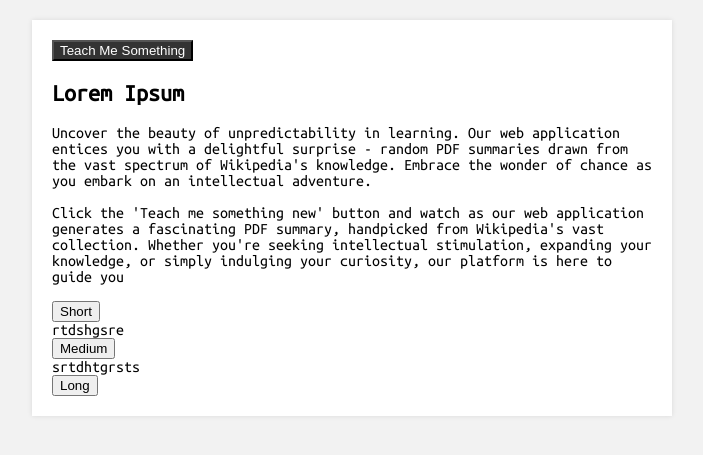
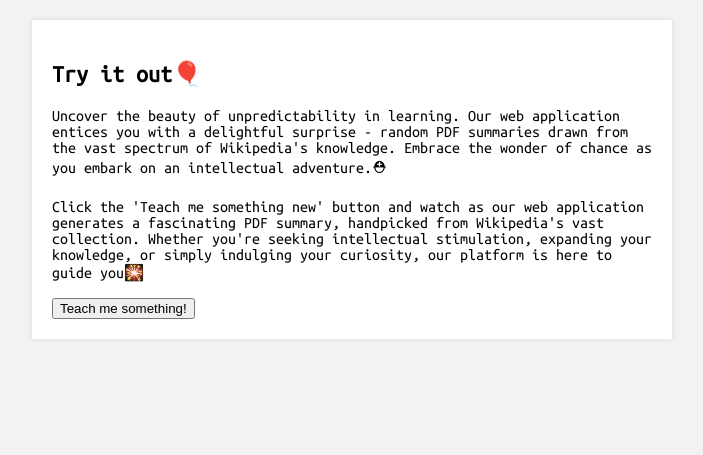
Before and after one commit to Terlo/pdf-joiner, a Flask app: page / in a window 1280 px wide. Shown: the part 64-519 px from the top of the page, without its empty margins (288-991 px from the left). Run offline with Flask 2, Linux system fonts and the light colour scheme.

Commit message:
update files

```diff
--- a/app.py
+++ b/app.py
@@ -18,7 +18,10 @@ def generate_pdf(button_pressed):
         min_length=10;max_length=17
     if button_pressed == "Short":
         min_length=6;max_length=10
+    else:
+        min_length = 10;max_length =17
     complete = False
+
     while complete == False:
         # Trying to open a random Wikipedia article
         res = requests.get("https://en.wikipedia.org/wiki/Special:Random")
--- a/templates/index.html
+++ b/templates/index.html
@@ -12,27 +12,19 @@
     <h1>Teach Me Something New</h1>
   </header>
   <main>
-    <button id="generate-btn">Teach Me Something</button>
+
     <div id="summary">
-      <h2>Lorem Ipsum</h2>
+	    <h2>Try it out🎈</h2>
       <p>
-        Uncover the beauty of unpredictability in learning. Our web application entices you with a delightful surprise - random PDF summaries drawn from the vast spectrum of Wikipedia's knowledge. Embrace the wonder of chance as you embark on an intellectual adventure.
+        Uncover the beauty of unpredictability in learning. Our web application entices you with a delightful surprise - random PDF summaries drawn from the vast spectrum of Wikipedia's knowledge. Embrace the wonder of chance as you embark on an intellectual adventure.⛑
       </p>
       <p>
-        Click the 'Teach me something new' button and watch as our web application generates a fascinating PDF summary, handpicked from Wikipedia's vast collection. Whether you're seeking intellectual stimulation, expanding your knowledge, or simply indulging your curiosity, our platform is here to guide you
+        Click the 'Teach me something new' button and watch as our web application generates a fascinating PDF summary, handpicked from Wikipedia's vast collection. Whether you're seeking intellectual stimulation, expanding your knowledge, or simply indulging your curiosity, our platform is here to guide you🎇
       </p>
 
      <form action="/generate" method="POST">
-        <input type="submit" value="Short">
+        <input type="submit" value="Teach me something!">
      </form>
-     rtdshgsre
-     <form action="/generate" method="POST">
-         <input type="submit" value="Medium">
-     </form>
-        srtdhtgrsts
-     <form action="/generate" method="POST">
-        <input type="submit" value="Long">
-    </form>
 
     </div>
   </main>
```
